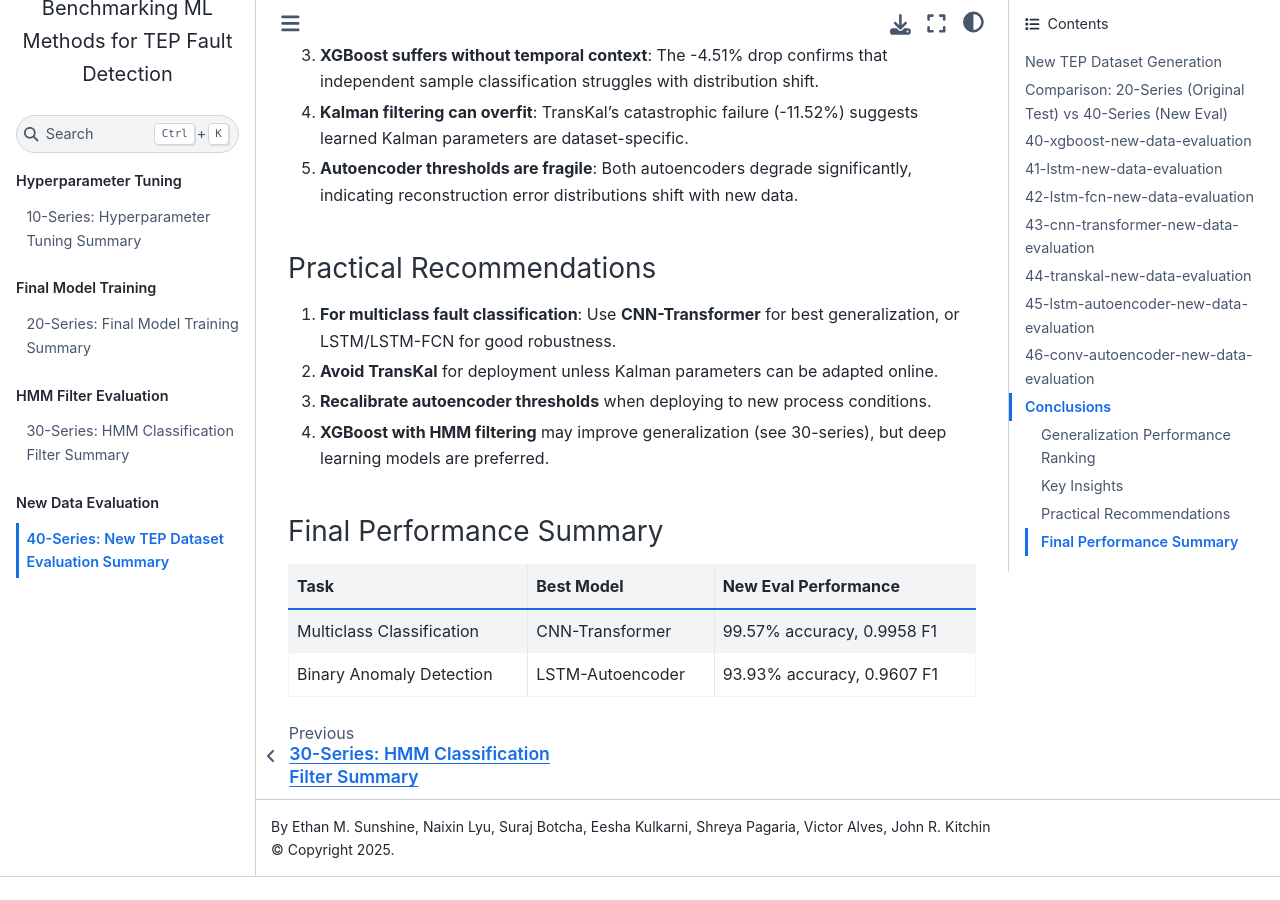
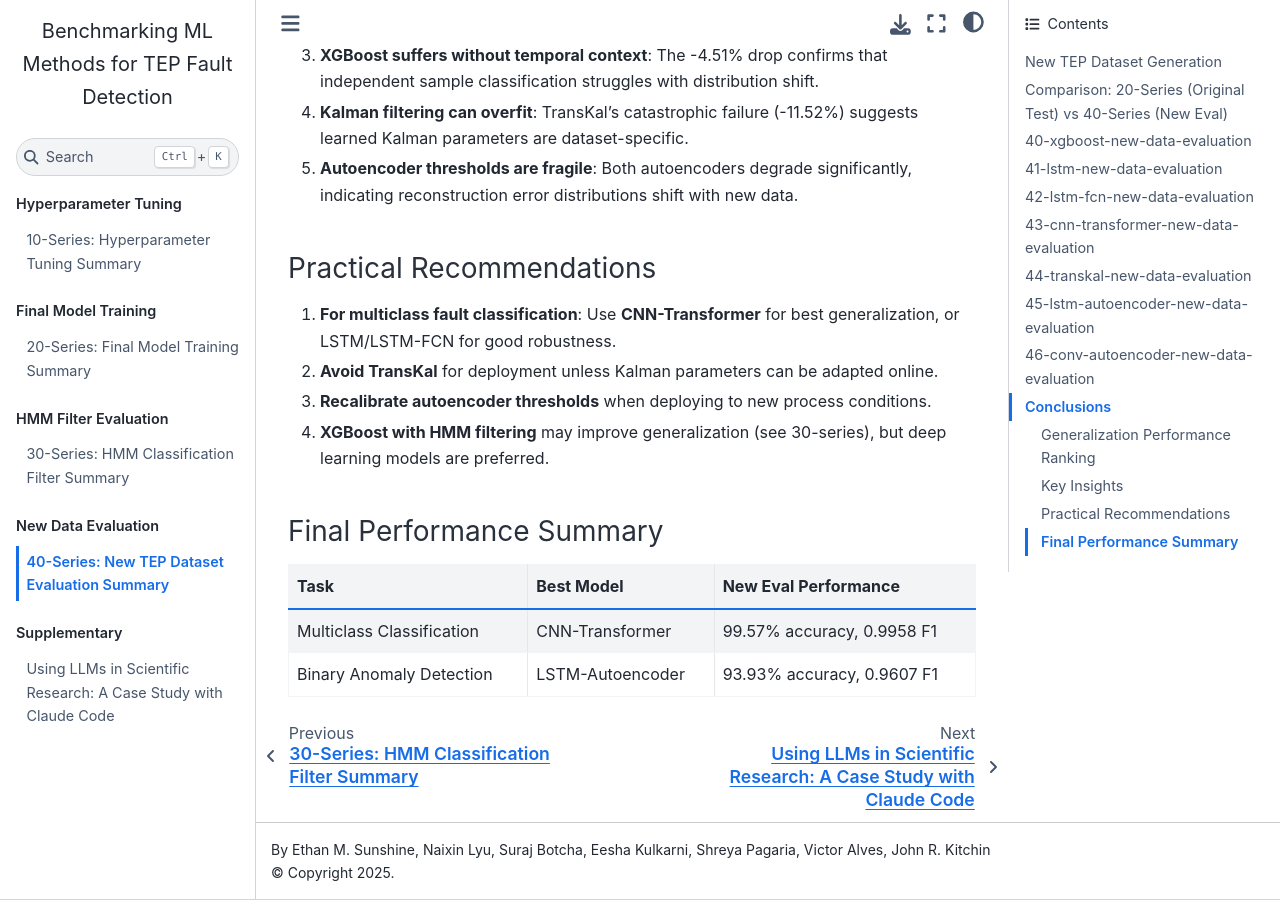
Before and after one commit to KitchinHUB/tep-manuscript, a Jupyter Book: the page built from 40-summary.md, in a window 1280 px wide and 900 px high, scrolled down 11106 px. Built offline with Jupyter Book 1.0.4 settings and Sphinx 7.4.7 and the Sphinx Book theme 1.1.4, drawn with Linux system fonts in a browser that asks for light colours; pages that are not in the unit, such as notebooks, are missing from menus; before the commit the page ends 11983 px from its top, so only the background shows below that; part of the change alters nothing that is shown.

Commit message:
Add document on using LLMs in scientific research
- Add using-llms.md describing Claude Code usage throughout the project
- Document workflow patterns: CLAUDE.md for context, QUICK_MODE for iteration,
  summary generation after computation, co-author attribution
- Include statistics: 33/39 commits (85%) co-authored with Claude
- Cover what worked well: infrastructure, repetitive notebook generation,
  documentation, bug fixes
- Discuss limitations: long computations, scientific judgment needs humans
- Add to Jupyter Book under Supplementary section

Co-Authored-By: Claude Opus 4.5 <noreply@anthropic.com>

````diff
--- a/_toc.yml
+++ b/_toc.yml
@@ -57,3 +57,7 @@ parts:
       - file: notebooks/45-lstm-autoencoder-new-data-evaluation
       - file: notebooks/46-conv-autoencoder-new-data-evaluation
       - file: notebooks/47-model-comparison-new-data
+
+  - caption: Supplementary
+    chapters:
+      - file: using-llms
--- /dev/null
+++ b/using-llms.md
@@ -0,0 +1,204 @@
+# Using LLMs in Scientific Research: A Case Study with Claude Code
+
+This document describes how Claude Code (Anthropic's AI coding assistant) was used throughout the development of this TEP fault detection benchmark project. We share what worked well, workflow patterns that emerged, and lessons learned.
+
+## Project Overview
+
+This project benchmarks 7 machine learning models for fault detection and diagnosis on the Tennessee Eastman Process (TEP) dataset. The work involved:
+
+- Creating balanced datasets from raw TEP simulation data
+- Hyperparameter tuning with Optuna (50 trials per model, ~49 hours total)
+- Final model training and evaluation
+- HMM post-processing for temporal smoothing
+- Validation on independently generated simulation data
+- Manuscript preparation in LaTeX
+
+## Scope of Collaboration
+
+**By the numbers:**
+- 39 total commits in the repository
+- 33 commits (85%) co-authored with Claude
+- Used Claude Sonnet 4.5 and Claude Opus 4.5
+- 35+ Jupyter notebooks across 5 series
+- ~800 lines of Makefile automation
+
+Claude was involved in nearly every aspect of the project except running the long computational jobs (hyperparameter tuning took 49 hours, model training took several hours each).
+
+## What Worked Well
+
+### 1. Project Infrastructure & Boilerplate
+
+Claude excelled at setting up project infrastructure that would be tedious to create manually:
+
+**Makefile automation** - The project Makefile grew to include 50+ targets with proper dependencies:
+
+```makefile
+# Example: Final training depends on hyperparameters and data
+$(FINAL_LSTM_MODEL): $(FINAL_LSTM_NB) $(HYPERPARAM_LSTM) $(MULTICLASS_TRAIN)
+    @echo "Training final LSTM model..."
+    QUICK_MODE=$(QUICK_MODE) $(JUPYTER) nbconvert --to notebook --execute --inplace \
+        --log-level=INFO $(FINAL_LSTM_NB)
+```
+
+**QUICK_MODE pattern** - Claude suggested and implemented a `QUICK_MODE` environment variable that reduced dataset sizes and trial counts for rapid iteration:
+
+```python
+QUICK_MODE = os.environ.get('QUICK_MODE', 'False') == 'True'
+N_TRIALS = 5 if QUICK_MODE else 50
+SUBSAMPLE_FRAC = 0.01 if QUICK_MODE else 0.5
+```
+
+This pattern proved invaluable for testing the full pipeline before committing to multi-hour runs.
+
+### 2. Repetitive Code Generation
+
+With 7 models and 5 notebook series, the project required 35+ notebooks with similar structure but model-specific details. Claude maintained remarkable consistency across all notebooks while adapting:
+
+- Model architectures and hyperparameter spaces
+- Training loops and early stopping logic
+- Evaluation metrics and visualization code
+- File naming conventions
+
+Each notebook series has the same structure:
+- Import and setup cells
+- Data loading with proper windowing
+- Model definition
+- Training loop with progress tracking
+- Evaluation and metrics saving
+
+### 3. Documentation Generation
+
+After completing computational work, Claude was effective at synthesizing results into documentation:
+
+**Summary files** - Each notebook series has an accompanying markdown summary (e.g., `10-summary.md`, `20-summary.md`) that aggregates results across all models with tables, key findings, and recommendations.
+
+**Commit messages** - Claude generated detailed commit messages that serve as project history:
+
+```
+Fix TEPSimulator random_seed bug and transpose 30/40 series notebooks
+
+- Fix critical bug in notebook 03: pass random_seed to TEPSimulator()
+  constructor so each simulation run gets different random state
+- Transpose 30-series (now HMM filters) and 40-series (now new data eval)
+- Update notebook 04 to compare TEP-Sim against test data (fte) instead
+  of training data, since TEP-Sim matches test structure
+
+Co-Authored-By: Claude Opus 4.5 <noreply@anthropic.com>
+```
+
+### 4. Debugging & Bug Fixes
+
+Claude helped identify and fix several critical bugs:
+
+**TEPSimulator random_seed bug** (`c9e629b`) - Simulations weren't getting different random seeds, causing supposedly independent runs to be identical. Claude identified the issue and fixed the constructor call.
+
+**TransKal Kalman filter** (`75466e2`) - The Kalman filter wasn't being applied per-run, causing state leakage between simulation trajectories.
+
+**Autoencoder evaluation split** (`2206f79`) - Autoencoders were being evaluated on validation data (which had only normal samples) instead of test data (which included faults).
+
+### 5. Dataset Engineering
+
+The dataset went through several iterations to achieve proper balance:
+
+1. Initial: 16:1 class imbalance (normal vs fault classes)
+2. Iteration 1: Undersampled normal class (`4695de1`)
+3. Iteration 2: Renamed for clarity (supervised → multiclass) (`eff869a`)
+4. Iteration 3: Increased test set size for statistical power (`b4950de`)
+5. Final: 100 runs per class, perfectly balanced (`1854c97`)
+
+Each iteration was a collaborative discussion about tradeoffs between dataset size, balance, and computational feasibility.
+
+## Workflow Patterns
+
+### Pattern 1: CLAUDE.md for Project Context
+
+We created `CLAUDE.md` with project-specific instructions:
+
+```markdown
+## Directory Structure
+├── notebooks/           # Jupyter notebooks organized by series
+│   ├── 0X-*.ipynb      # Data creation and EDA
+│   ├── 1X-*.ipynb      # Hyperparameter tuning (10-series)
+...
+
+## Important Notes
+- Use QUICK_MODE=True for faster testing
+- Hyperparameters are stored in outputs/hyperparams/<model>_best.json
+```
+
+This helped Claude understand naming conventions, file locations, and project-specific patterns across sessions.
+
+### Pattern 2: Iterative Refinement
+
+Rather than trying to get everything right the first time:
+
+1. Start with QUICK_MODE to test the pipeline
+2. Run full computations (hours/days)
+3. Review results and iterate
+
+Claude handled the code changes; humans reviewed scientific validity of results.
+
+### Pattern 3: Summary Generation After Computation
+
+The workflow for each notebook series:
+
+1. Human runs long computational notebooks
+2. Ask Claude to read outputs and generate summary markdown
+3. Human reviews summary for accuracy
+4. Commit both notebooks and summary together
+
+### Pattern 4: Co-Author Attribution
+
+All Claude-assisted commits include:
+
+```
+Co-Authored-By: Claude Opus 4.5 <noreply@anthropic.com>
+```
+
+This provides transparency about AI involvement and creates a traceable record.
+
+## Limitations & Challenges
+
+### 1. Long-Running Computations
+
+Claude cannot execute code that takes hours to run. The workflow requires:
+- Claude writes/modifies code
+- Human executes long jobs
+- Claude analyzes results
+
+### 2. Scientific Judgment
+
+While Claude can implement models and generate documentation, scientific decisions required human judgment:
+- Which faults to exclude (3, 9, 15 were too subtle)
+- Whether results indicate overfitting vs. distribution shift
+- Interpretation of generalization failures
+
+### 3. Context Across Sessions
+
+Claude doesn't retain memory across sessions. The `CLAUDE.md` file partially addresses this, but complex project history still requires re-explaining.
+
+### 4. Verification of Claims
+
+Claude's documentation needed verification against actual results. Occasionally, summary statistics didn't match notebook outputs and required correction.
+
+## Recommendations for Using LLMs in Research
+
+1. **Create a CLAUDE.md (or similar) file** - Document project conventions, file locations, and important constraints upfront.
+
+2. **Implement QUICK_MODE patterns** - Design workflows that can run quickly for iteration, then scale up for final results.
+
+3. **Use detailed commit messages** - They serve as project documentation and help reconstruct reasoning later.
+
+4. **Generate summaries after computation** - Let the LLM synthesize results from multiple sources into coherent documentation.
+
+5. **Maintain human oversight for science** - LLMs excel at code and documentation but scientific interpretation requires domain expertise.
+
+6. **Use co-author attribution** - Be transparent about AI involvement for reproducibility and ethics.
+
+7. **Leverage LLMs for repetitive but precise tasks** - Creating 35 similar notebooks with consistent structure is tedious for humans but straightforward for LLMs.
+
+## Conclusion
+
+Claude Code proved valuable as a research assistant for this machine learning benchmark project. It handled infrastructure, boilerplate, documentation, and debugging effectively while humans focused on experimental design, running computations, and scientific interpretation. The collaboration produced a well-documented, reproducible research project with clear attribution of AI involvement.
+
+The key insight is that LLMs work best as collaborators in a human-led research process, not as autonomous agents. They amplify researcher productivity on implementation details while humans retain responsibility for scientific judgment.
````
